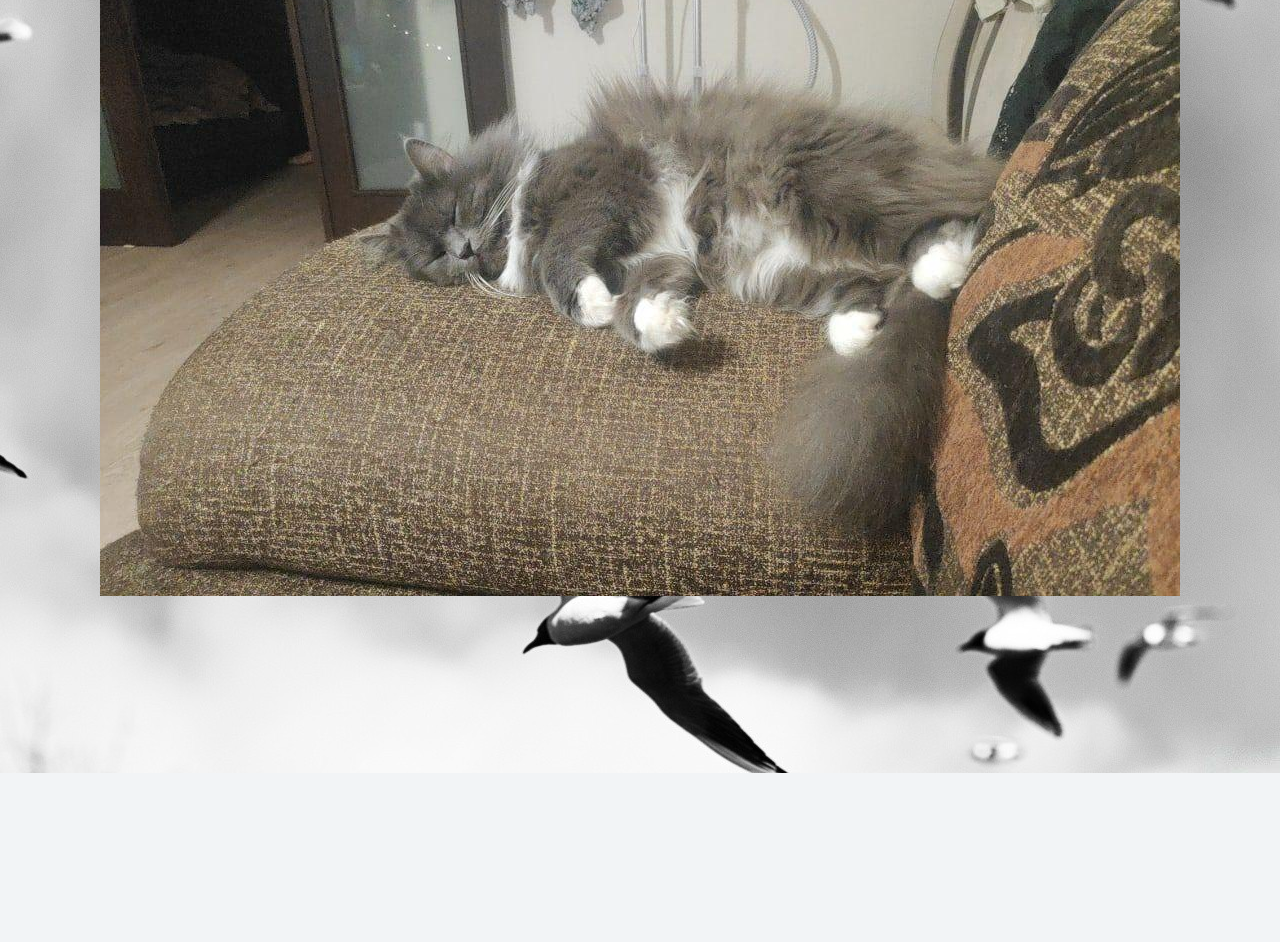
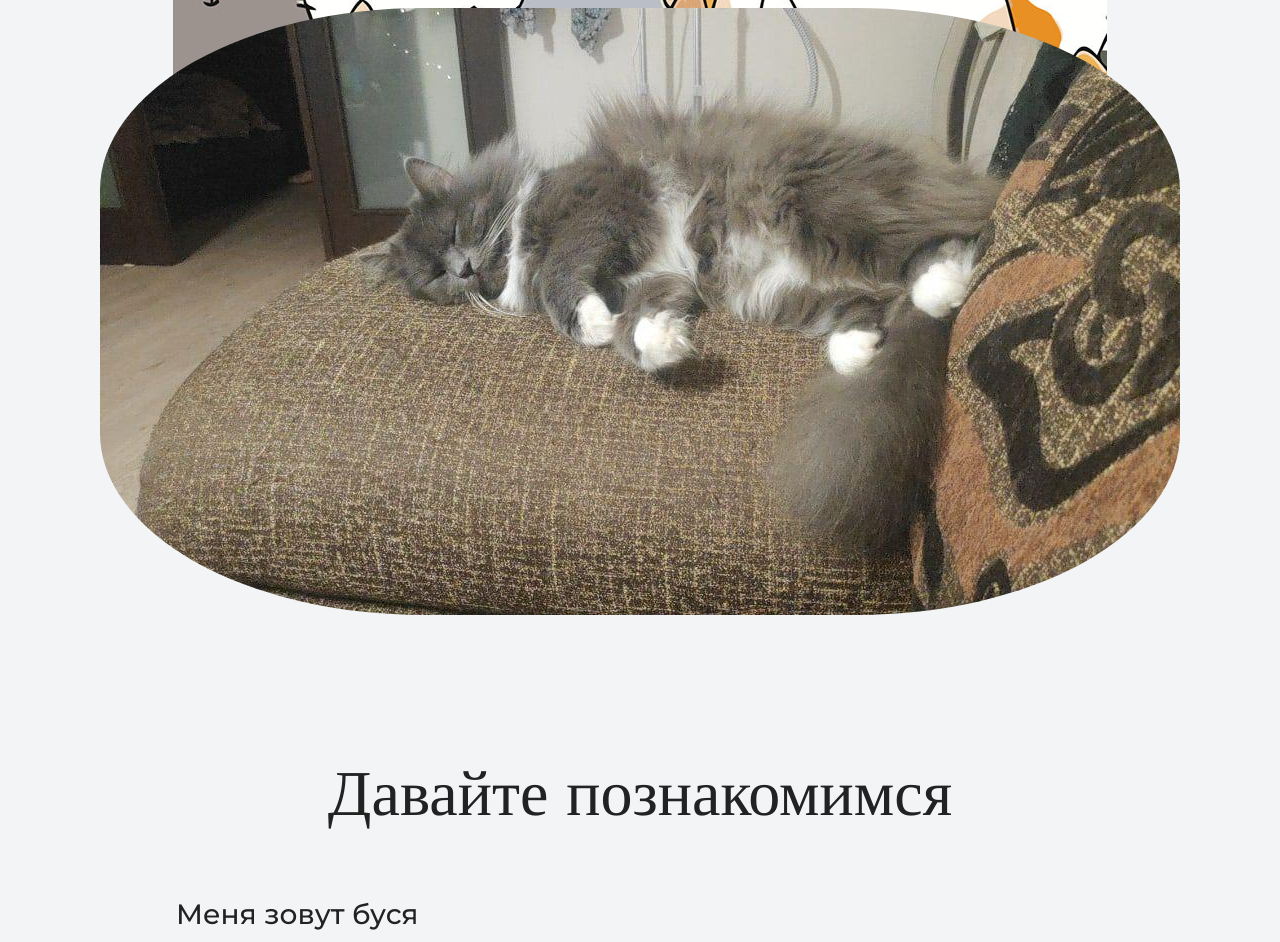
Before and after one commit to VoliaShulia/new-site, a plain HTML site: page index.html in a window 1280 px wide. Shown: the part 427-1369 px from the top of the page. Drawn offline with nearby package versions, Linux system fonts and the light colour scheme.

Commit message:
image and height

```diff
--- a/index.html
+++ b/index.html
@@ -19,8 +19,8 @@
     <div class="container">
         <h1 class="heading"><b>Буся</b></h1>
         <p class="the-most">Самая красивая в мире кошка</p>
-        <figure class="user-image">
-            <img src="img2/5.jpg" alt="Буся"/>
+        <figure>
+            <img class="user-image" src="img2/5.jpg" alt="Буся"/>
         </figure>
     </div>
 </section>
@@ -35,7 +35,7 @@
             <li><img src="img2/1.png"/>Прихожу, чтобы меня погладили</li>
             <li><img src="img2/2.png"/>Лежу рядышком и наблюдаю</li>
             <li><img src="img2/3.png"/>Пою чтобы не скучала</li>
-            <li><del><img src="img2/4.png"/>Готовлю кушать</del></li>
+            <li><del><img src="img2/4.png" height="20px" width="20px"/>Готовлю кушать</del></li>
         </ul>
     </div>
 </section>
--- a/style.css
+++ b/style.css
@@ -6,7 +6,7 @@ body {
   line-height: 32px;
   color: #222222;
   background-color: #f2f4f6;
-  background-image: url("img/hero-bg.jpg");
+  background-image: url("img/1.jpeg");
   background-repeat: no-repeat;
   background-position: top center;
 }
@@ -20,6 +20,7 @@ body {
 .page-header {
   margin: 0 0 160px;
   padding: 32px 0 32px;
+  border-bottom: solid;
 }
 
 .page-header .container,
@@ -47,7 +48,7 @@ body {
 }
 
 .hero-image {
-  margin-bottom: 620px;
+  margin-bottom: 100px;
   text-color: brown;
 }
 
@@ -91,7 +92,7 @@ body {
 .user-image {
   margin: 0 0 32px;
   text-align: center;
-  border-radius: 20%;
+  border-radius: 30%;
 }
 
 .intro h3,
```
Also changed, not shown: index2.html (+1 -1 lines), img/1.jpeg (added), img/hero-bg.jpg (deleted).
